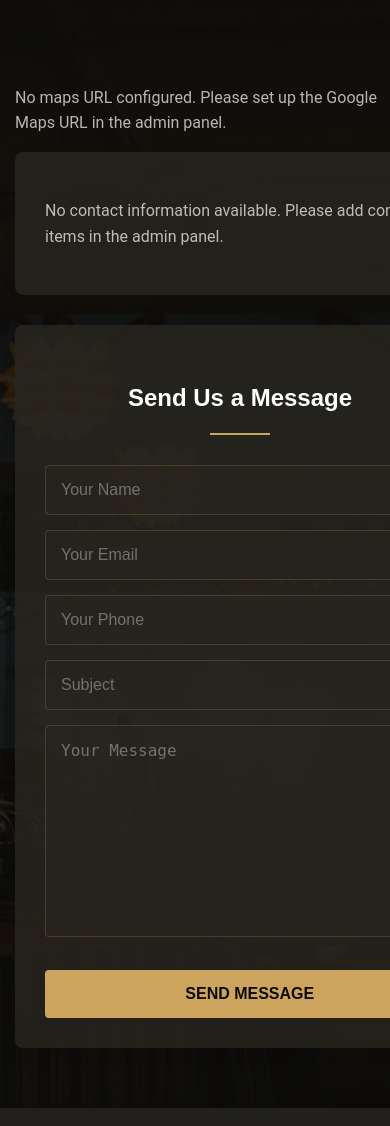
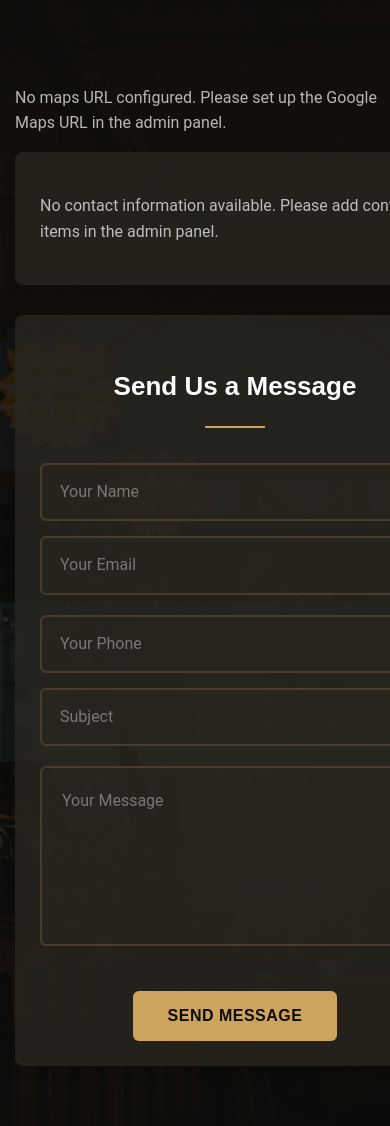
Before and after one commit to aparnova/cafe_website, a PHP site: page /contact.php in a window 390 px wide; the page is wider, and only the part inside the window is pictured. Shown: the part 200-1326 px from the top of that part. Run offline with PHP 8.4, Linux system fonts and the light colour scheme; data that the repository does not hold is empty.

Commit message:
contact and table_reservation updated

```diff
--- a/mini project/contact.php
+++ b/mini project/contact.php
@@ -320,17 +320,22 @@ function sanitizeInput($data) {
       display: table-cell;
       width: 60%;
       vertical-align: top;
-      padding: 40px;
+      padding: 45px;
       background: color-mix(in srgb, var(--surface-color), transparent 20%);
       border-radius: 8px;
       box-shadow: 0 5px 15px rgba(0, 0, 0, 0.1);
     }
 
-    /* Contact Form Styles */
+    /* Contact Form Styles - IMPROVED ALIGNMENT & SPACING */
+    .contact-form {
+      max-width: 100%;
+      margin: 0 auto;
+    }
+
     .contact-form h3 {
       color: var(--heading-color);
-      font-size: 24px;
-      margin-bottom: 30px;
+      font-size: 26px;
+      margin-bottom: 35px;
       font-family: var(--heading-font);
       text-align: center;
       position: relative;
@@ -342,7 +347,7 @@ function sanitizeInput($data) {
       width: 60px;
       height: 2px;
       background: var(--accent-color);
-      margin: 15px auto;
+      margin: 18px auto;
       transition: width 0.3s ease;
     }
 
@@ -355,61 +360,81 @@ function sanitizeInput($data) {
       flex-wrap: wrap;
       gap: 20px;
       margin-bottom: 25px;
+      align-items: stretch;
     }
 
     .form-group {
       flex: 1;
       min-width: 0;
       position: relative;
+      display: flex;
+      flex-direction: column;
     }
 
     .form-group.half-width {
       flex: 0 0 calc(50% - 10px);
     }
 
+    .form-group.full-width {
+      flex: 0 0 100%;
+    }
+
     .form-control {
       width: 100%;
-      padding: 15px;
+      padding: 18px 20px;
       font-size: 16px;
       color: var(--default-color);
       background-color: color-mix(in srgb, var(--surface-color), transparent 30%);
-      border: 1px solid color-mix(in srgb, var(--accent-color), transparent 80%);
-      border-radius: 4px;
+      border: 2px solid color-mix(in srgb, var(--accent-color), transparent 80%);
+      border-radius: 6px;
       transition: all 0.4s;
+      box-sizing: border-box;
+      font-family: var(--default-font);
+      line-height: 1.4;
     }
 
     .form-control:focus {
       border-color: var(--accent-color);
       outline: none;
-      box-shadow: 0 0 0 3px color-mix(in srgb, var(--accent-color), transparent 80%);
+      box-shadow: 0 0 0 3px color-mix(in srgb, var(--accent-color), transparent 85%);
       transform: translateY(-2px);
     }
 
     .form-control::placeholder {
-      color: color-mix(in srgb, var(--default-color), transparent 50%);
+      color: color-mix(in srgb, var(--default-color), transparent 45%);
       transition: opacity 0.3s ease;
     }
 
     .form-control:focus::placeholder {
-      opacity: 0.5;
+      opacity: 0.6;
     }
 
     textarea.form-control {
       min-height: 180px;
       resize: vertical;
+      padding: 20px;
+      line-height: 1.6;
     }
 
-    /* Submit Button with Icon Animation */
+    /* Submit Button Container for Better Alignment */
+    .submit-container {
+      display: flex;
+      justify-content: center;
+      margin-top: 35px;
+      padding-top: 10px;
+    }
+
+    /* Submit Button with Icon Animation - IMPROVED */
     .submit-btn {
       background-color: var(--accent-color);
       color: var(--contrast-color);
       border: none;
-      padding: 15px 30px;
+      padding: 18px 40px;
       font-size: 16px;
       font-weight: 600;
-      border-radius: 4px;
+      border-radius: 6px;
       cursor: pointer;
-      width: 105%;
+      min-width: 200px;
       transition: all 0.4s ease;
       text-transform: uppercase;
       position: relative;
@@ -417,7 +442,8 @@ function sanitizeInput($data) {
       display: flex;
       align-items: center;
       justify-content: center;
-      gap: 10px;
+      gap: 12px;
+      letter-spacing: 0.5px;
     }
 
     .submit-btn .btn-text {
@@ -527,12 +555,16 @@ function sanitizeInput($data) {
         margin-bottom: 30px;
       }
 
+      .contact-form-cell {
+        padding: 35px;
+      }
+
       .form-group.half-width {
         flex: 0 0 100%;
       }
 
       .submit-btn:hover {
-        padding-right: 30px;
+        padding-right: 40px;
       }
     }
 
@@ -543,7 +575,7 @@ function sanitizeInput($data) {
 
       .contact-info-cell,
       .contact-form-cell {
-        padding: 30px;
+        padding: 25px;
       }
 
       .info-item {
@@ -558,7 +590,16 @@ function sanitizeInput($data) {
 
       .form-row {
         gap: 15px;
-        margin-bottom: 15px;
+        margin-bottom: 20px;
+      }
+
+      .form-control {
+        padding: 16px 18px;
+      }
+
+      .submit-btn {
+        min-width: 180px;
+        padding: 16px 35px;
       }
 
       .section-title p {
@@ -720,14 +768,18 @@ function sanitizeInput($data) {
                     </div>
                   </div>
 
-                  <div class="form-group">
-                    <textarea class="form-control" name="message" placeholder="Your Message" required><?php echo htmlspecialchars($message); ?></textarea>
-                  </div><br>
+                  <div class="form-row">
+                    <div class="form-group full-width">
+                      <textarea class="form-control" name="message" placeholder="Your Message" required><?php echo htmlspecialchars($message); ?></textarea>
+                    </div>
+                  </div>
 
-                  <button type="submit" class="submit-btn" id="submitBtn">
-                    <span class="btn-text">SEND MESSAGE</span>
-                    <i class="bi bi-send icon"></i>
-                  </button>
+                  <div class="submit-container">
+                    <button type="submit" class="submit-btn" id="submitBtn">
+                      <span class="btn-text">SEND MESSAGE</span>
+                      <i class="bi bi-send icon"></i>
+                    </button>
+                  </div>
                 </form>
               </div>
             </div><!-- End Contact Form -->
```
Also changed, not shown: other parts of mini project/contact.php (+21 -12 lines), mini project/table_reservation.php (+62 -1 lines).
